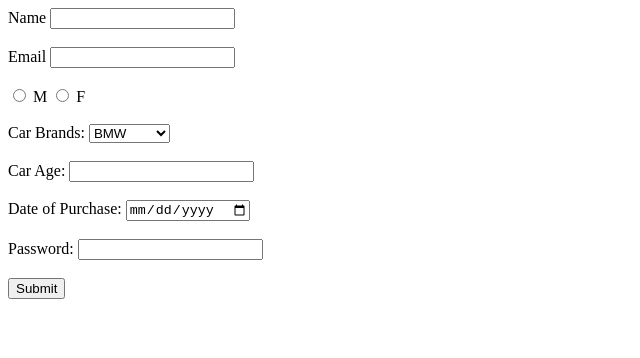
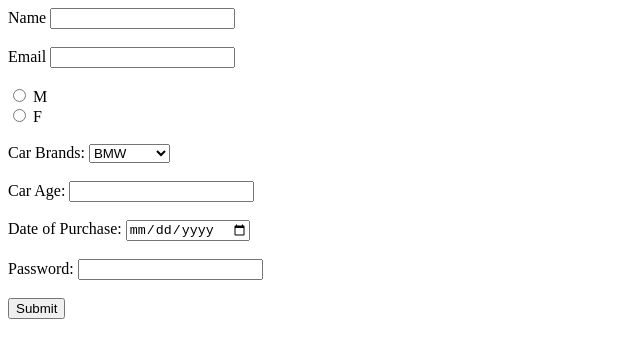
Before and after one commit to acciojob/car-insurance-form-5kul, a website: page main.html in a window 1280 px wide. Shown: the whole page, without its empty margins (0-640 px from the left). Drawn offline with Linux system fonts and the light colour scheme.

Commit message:
created a submission

```diff
--- a/main.html
+++ b/main.html
@@ -14,7 +14,7 @@
 		<label for="email">Email</label>
 		<input type="email" id="email" required="true"/><br><br>
 		<input type="radio" id="gender"/>
-		<label for="radio">M</label>
+		<label for="radio">M</label><br>
 		<input type="radio" id="gender"/>
 		<label for="radio">F</label><br><br>
 		 <label for="cars">Car Brands:</label>
```
